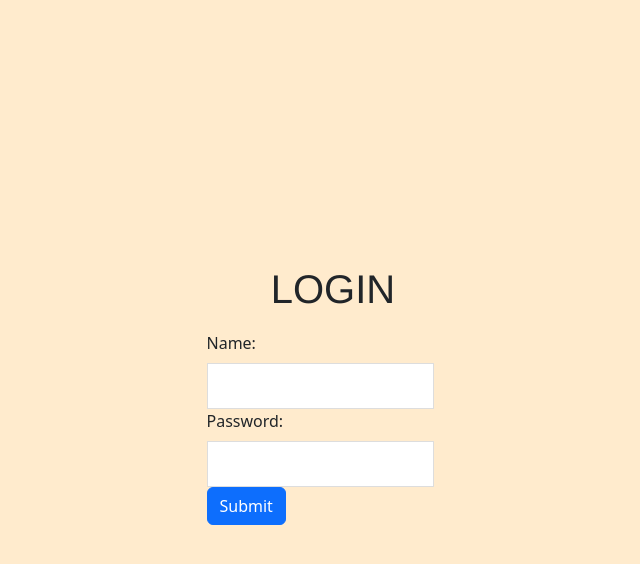
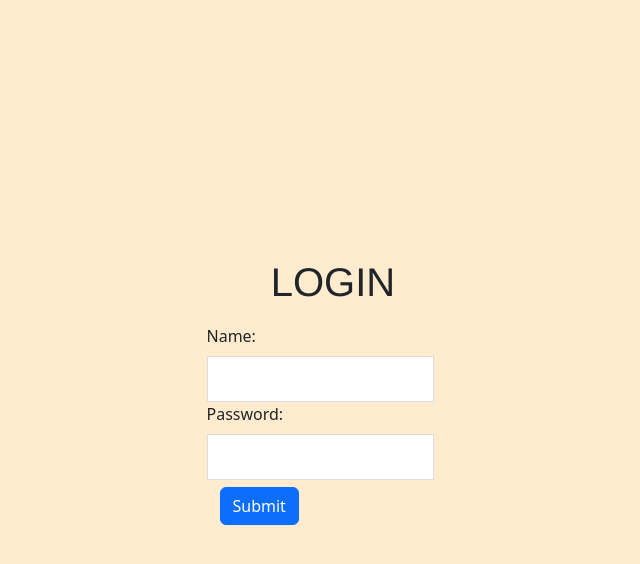
Before and after one commit to MianaPrinson/assessment_tools, a Flask app: page /admin_login in a window 1280 px wide. Shown: the top 564 px of the page, without its empty margins (307-947 px from the left). Run offline with Flask 3, Linux system fonts and the light colour scheme.

Commit message:
Update admin_login.html

```diff
--- a/templates/admin_login.html
+++ b/templates/admin_login.html
@@ -15,8 +15,9 @@
 
             <label for="password" class="form-label">Password:</label>
             <input type="password" name="password" id="password" class="form-input" required><br>
-
+            <div class="btn">
             <button type="submit" class="btn btn-primary">Submit</button>
+            </div>
         </form>
     </div>
 </body>
```
